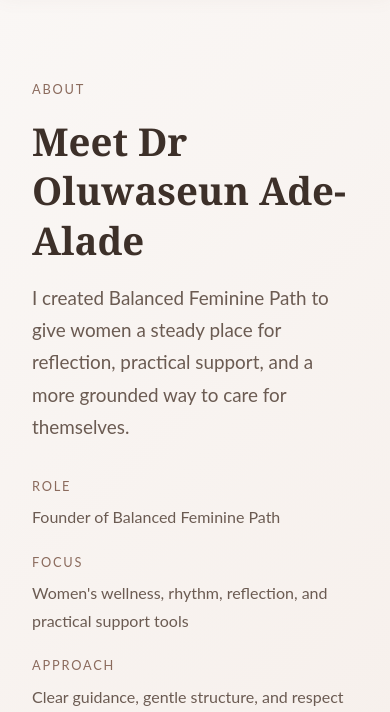
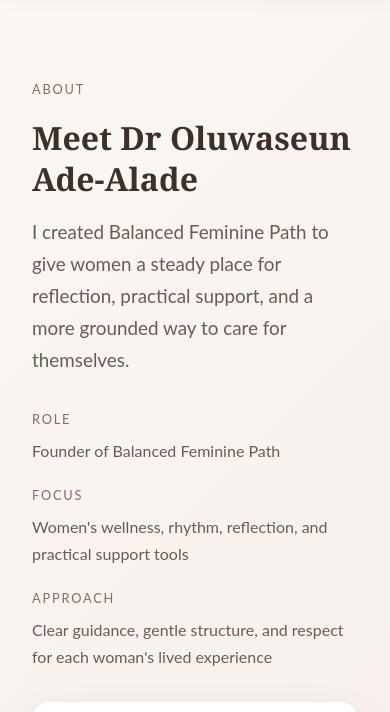
Before and after one commit to BFP-path/Balanced-Feminine-Path, an Astro site: page /about in a window 390 px wide. Shown: the part 79-791 px from the top of the page. Built offline with nearby package versions, Linux system fonts and the light colour scheme; Astro itself is replaced by a stand-in of ours.

Commit message:
Keep about page title on one line

```diff
--- a/src/pages/about.astro
+++ b/src/pages/about.astro
@@ -9,7 +9,7 @@
     <div class="container hero-grid">
       <div class="hero-copy">
         <span class="page-label">About</span>
-        <h1>Meet Dr Oluwaseun Ade-Alade</h1>
+        <h1 class="hero-title">Meet Dr Oluwaseun Ade-Alade</h1>
         <p class="lead">
           I created Balanced Feminine Path to give women a steady place for reflection, practical support, and a more grounded way to care for themselves.
         </p>
@@ -187,6 +187,11 @@
     margin-bottom: 1rem;
   }
 
+  .hero-title {
+    white-space: nowrap;
+    font-size: clamp(2rem, 3.3vw, 3.4rem);
+  }
+
   .lead {
     font-size: 1.18rem;
     color: var(--color-text-light);
@@ -341,5 +346,9 @@
     .content-grid {
       grid-template-columns: 1fr;
     }
+
+    .hero-title {
+      white-space: normal;
+    }
   }
 </style>
```
